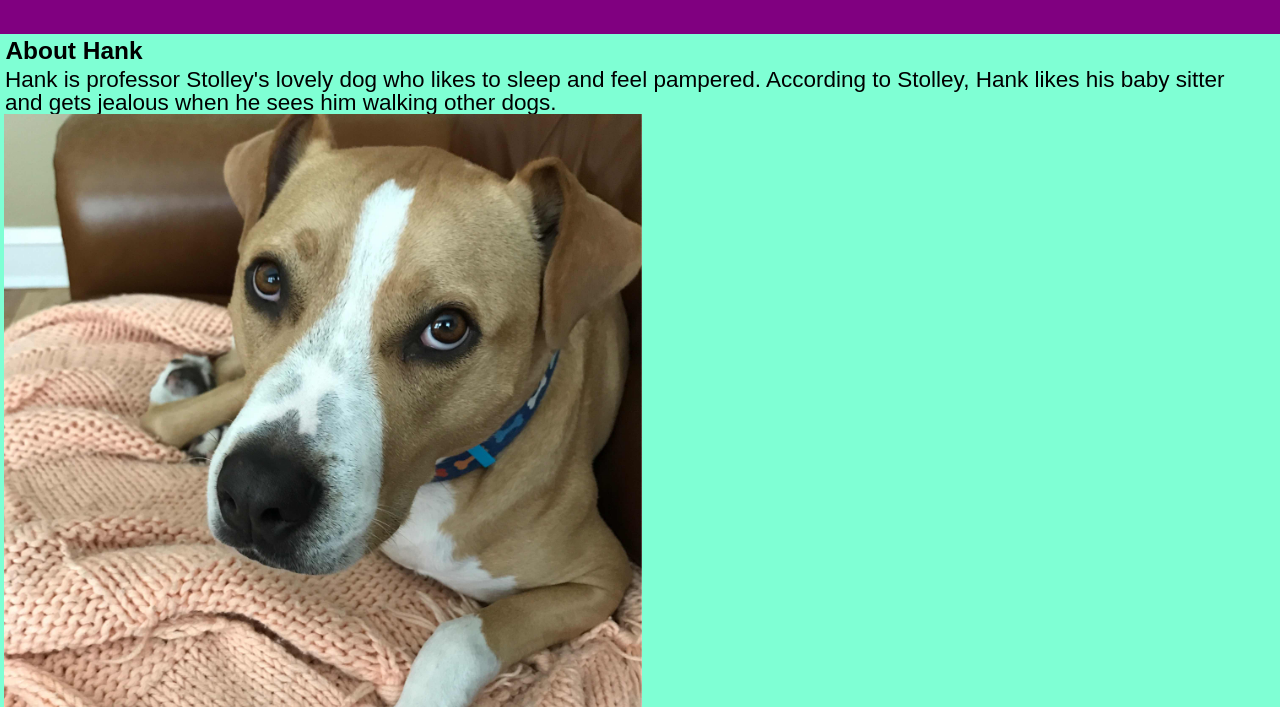
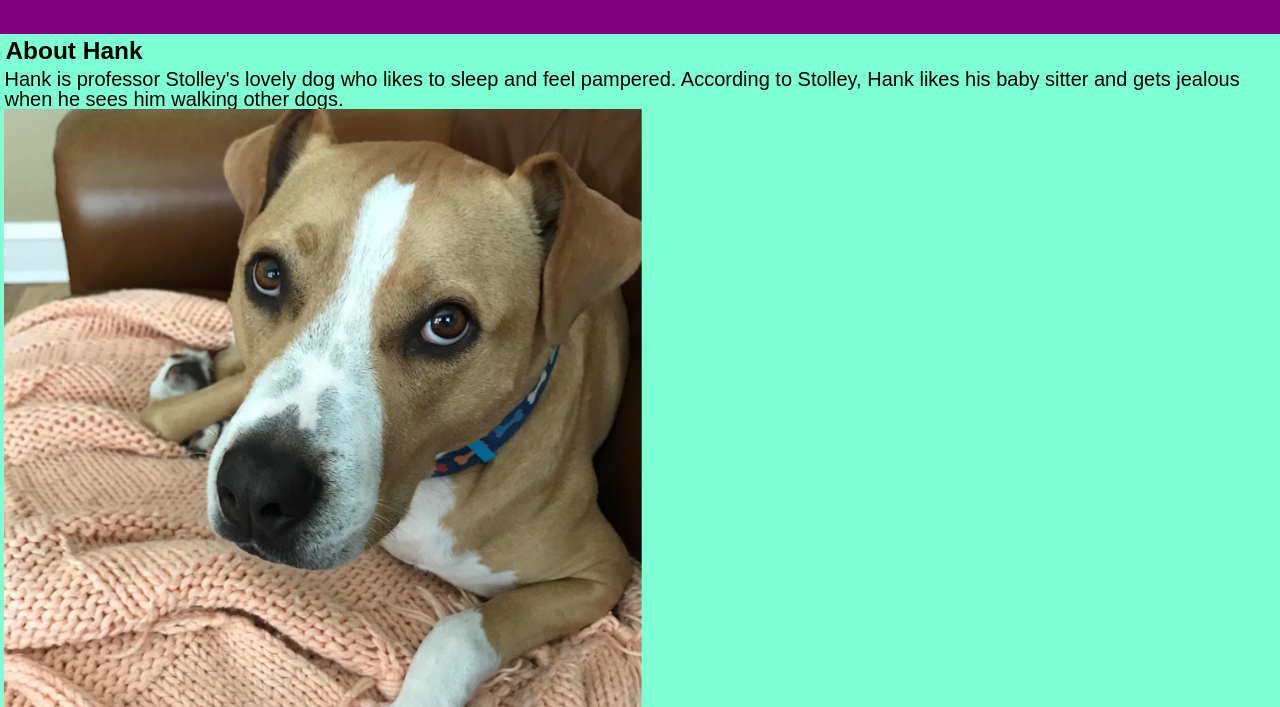
Before and after one commit to aofayemi/362-project1, a plain HTML site: page index.html in a window 1280 px wide. Shown: the part 93-800 px from the top of the page. Drawn offline with Linux system fonts and the light colour scheme.

Commit message:
change paragraph font size

```diff
--- a/screen.css
+++ b/screen.css
@@ -49,7 +49,7 @@ h2 {      /* 18 * 120% = 21.6px/18px */
 }
 
 p {
-  font-size: 1.125em;   /* 18px */
+  font-size: 1em;   /* 18px */
   padding-left: 0.22222222em;
   padding-right: 1.2222222em;
 }
```
